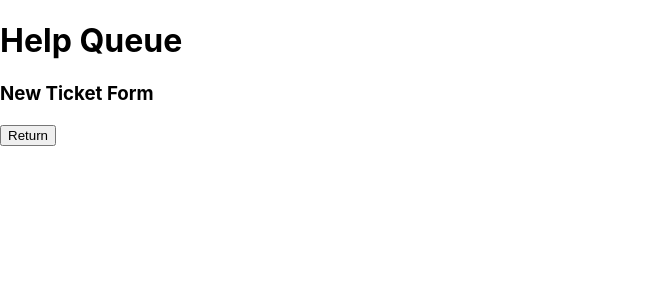
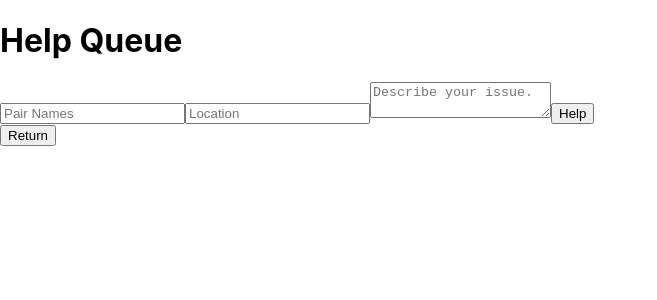
Before and after one commit to joncheng-dev/helpqueue2, a React (Create React App) app: page / in a window 1280 px wide. Both pictures are taken after a click on the button "Add Ticket". Shown: the top 300 px of the page, without its empty margins (0-657 px from the left). Built offline with nearby package versions, Linux system fonts and the light colour scheme.

Commit message:
set up method which uses callback function to grab new ticket information from user -- set up in a child component

```diff
--- a/src/components/NewTicketForm.js
+++ b/src/components/NewTicketForm.js
@@ -1,11 +1,32 @@
 import React from "react";
+import PropTypes from "prop-types";
+import { v4 } from "uuid";
 
 function NewTicketForm(props) {
+  function handleNewTicketFormSubmission(event) {
+    event.preventDefault();
+    props.onNewTicketCreation({
+      names: event.target.names.value,
+      location: event.target.location.value,
+      issue: event.target.issue.value,
+      id: v4(),
+    });
+  }
+
   return (
     <React.Fragment>
-      <h3>New Ticket Form</h3>
+      <form onSubmit={handleNewTicketFormSubmission}>
+        <input type="text" name="names" placeholder="Pair Names " />
+        <input type="text" name="location" placeholder="Location" />
+        <textarea name="issue" placeholder="Describe your issue." />
+        <button type="submit">Help</button>
+      </form>
     </React.Fragment>
   );
 }
 
+NewTicketForm.propTypes = {
+  onNewTicketCreation: PropTypes.func,
+};
+
 export default NewTicketForm;
--- a/src/components/TicketControl.js
+++ b/src/components/TicketControl.js
@@ -7,6 +7,7 @@
     super(props);
     this.state = {
       formVisibleOnPage: false,
+      mainTicketList: [],
     };
   }
 
@@ -16,14 +17,22 @@
     }));
   };
 
+  handleAddingNewTicketToList = (newTicket) => {
+    const newMainTicketList = this.state.mainTicketList.concat(newTicket);
+    this.setState({
+      formVisibleOnPage: false,
+      mainTicketList: newMainTicketList,
+    });
+  };
+
   render() {
     let currentlyVisibleState = null;
     let buttonText = null;
     if (this.state.formVisibleOnPage) {
-      currentlyVisibleState = <NewTicketForm />;
+      currentlyVisibleState = <NewTicketForm onNewTicketCreation={this.handleAddingNewTicketToList} />;
       buttonText = "Return";
     } else {
-      currentlyVisibleState = <TicketList />;
+      currentlyVisibleState = <TicketList ticketList={this.state.mainTicketList} />;
       buttonText = "Add Ticket";
     }
 
--- a/src/components/TicketList.js
+++ b/src/components/TicketList.js
@@ -1,32 +1,20 @@
 import React from "react";
 import Ticket from "./Ticket";
+import PropTypes from "prop-types";
 
-const tempTicketList = [
-  {
-    location: "1999",
-    names: "Homer and Marge",
-    issue: "Internet Explorer froze!",
-  },
-  {
-    location: "1998",
-    names: "Joe and Barney",
-    issue: "Need more beer.",
-  },
-  {
-    location: "Springfield, PA",
-    names: "Mr. Burns and Smithers",
-    issue: "Nuclear meltdown",
-  },
-];
-
-function TicketList() {
+function TicketList(props) {
   return (
     <React.Fragment>
-      {tempTicketList.map((ticket, index) => (
+      <hr />
+      {props.ticketList.map((ticket, index) => (
         <Ticket location={ticket.location} names={ticket.names} issue={ticket.issue} key={index} />
       ))}
     </React.Fragment>
   );
 }
 
+TicketList.propTypes = {
+  ticketList: PropTypes.array,
+};
+
 export default TicketList;
```
